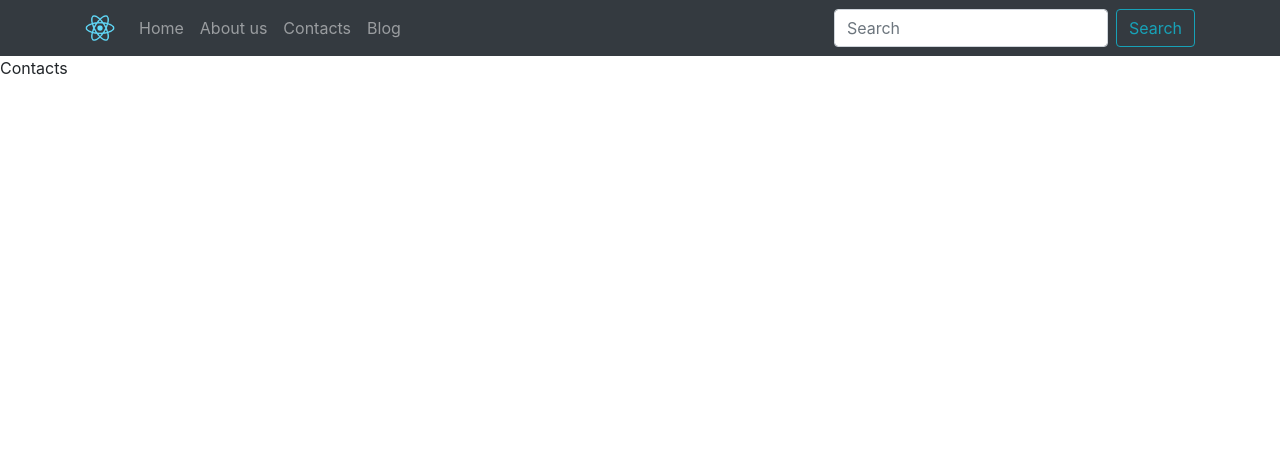
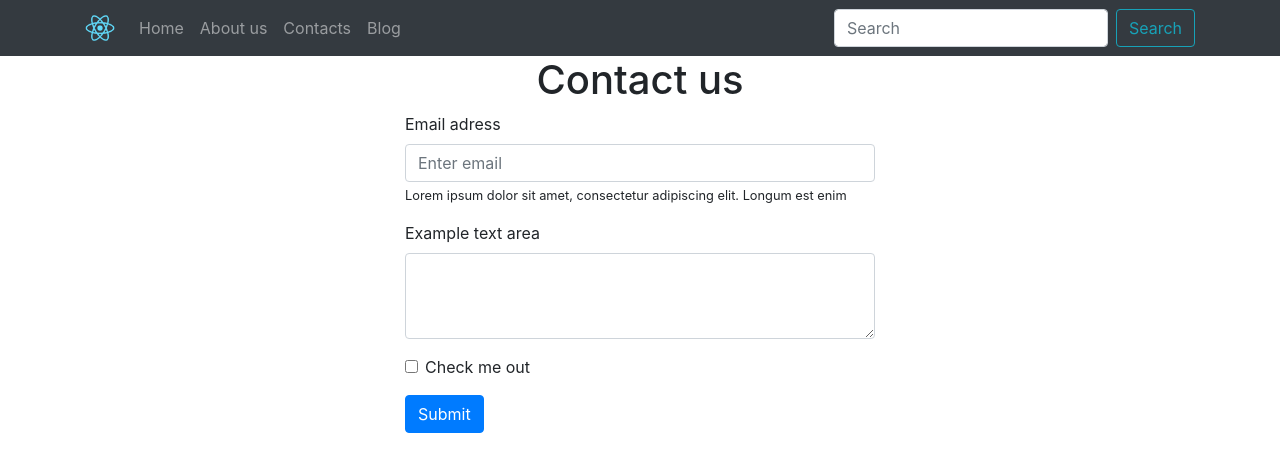
Before and after one commit to trpowerr/Project_React, a React (Create React App) app in the folder my-app/: page /contacts in a window 1280 px wide. Shown: the top 472 px of the page. Built offline with nearby package versions, Linux system fonts and the light colour scheme.

Commit message:
contact and cards

```diff
--- a/my-app/src/Pages/Contacts.js
+++ b/my-app/src/Pages/Contacts.js
@@ -1,11 +1,32 @@
 import React, { Component } from 'react';
+import { Form, Button, Container } from 'react-bootstrap';
 
 export default class Contacts extends Component {
   render() {
     return (
-      <div>
-        Contacts
-      </div>
+      <Container style={{width: '500px'}}>
+        <h1 className='text-center'> Contact us </h1>
+        <Form>
+          <Form.Group controlId='formBasicEmail'>
+            <Form.Label>Email adress</Form.Label>
+            <Form.Control type='email' placeholder='Enter email'/>
+            <Form.Text>
+              Lorem ipsum dolor sit amet, consectetur adipiscing elit. Longum est enim
+            </Form.Text>
+          </Form.Group>
+
+          <Form.Group controlId='formBasicPassword'>
+            <Form.Label>Example text area</Form.Label>
+            <Form.Control as='textarea' rows='3'/>
+          </Form.Group>
+
+          <Form.Group controlId='formBasicCheckbox'>
+            <Form.Check type='checkbox' label='Check me out'/>
+          </Form.Group>
+          <Button variant='primary' type='submit' >Submit</Button>
+
+        </Form>
+      </Container>
     )
   }
 }
--- a/my-app/src/Pages/Home.js
+++ b/my-app/src/Pages/Home.js
@@ -1,11 +1,60 @@
 import React, { Component } from 'react';
 import CarouselBox from '../Components/CarouselBox';
-import { Carousel } from 'react-bootstrap';
+import { Carousel, Container, CardDeck, Card, Button } from 'react-bootstrap';
 
 export default class Home extends Component {
   render() {
     return (
+      <>
       <CarouselBox />
+      <Container>
+        <h2 className='text-center m-4'>Our Team</h2>
+        <CardDeck className='m-4'>
+          <Card>
+            <Card.Img
+              variant='top'
+              src='https://images.pexels.com/photos/1595385/pexels-photo-1595385.jpeg?auto=compress&cs=tinysrgb&dpr=2&h=650&w=940'
+            />
+            <Card.Body>
+              <Card.Title>Developers</Card.Title>
+              <Card.Text>
+              Lorem ipsum dolor sit amet, consectetur adipiscing elit. Omnes enim iucundum motum, quo sensus hilaretur. Quia voluptatem hanc esse sentiunt omnes, quam sensus accipiens movetur et iucunditate quadam perfunditur.
+              </Card.Text>
+              <Button variant='primary'>About team</Button>
+            </Card.Body>
+          </Card>
+
+          <Card>
+            <Card.Img
+              variant='top'
+              src='https://images.pexels.com/photos/3184418/pexels-photo-3184418.jpeg?auto=compress&cs=tinysrgb&dpr=2&h=650&w=940'
+            />
+            <Card.Body>
+              <Card.Title>Developers</Card.Title>
+              <Card.Text>
+              Lorem ipsum dolor sit amet, consectetur adipiscing elit. Omnes enim iucundum motum, quo sensus hilaretur. Quia voluptatem hanc esse sentiunt omnes, quam sensus accipiens movetur et iucunditate quadam perfunditur.
+              </Card.Text>
+              <Button variant='primary'>About team</Button>
+            </Card.Body>
+          </Card>
+
+          <Card>
+            <Card.Img
+              variant='top'
+              src='https://images.pexels.com/photos/3183150/pexels-photo-3183150.jpeg?auto=compress&cs=tinysrgb&dpr=2&h=650&w=940'
+            />
+            <Card.Body>
+              <Card.Title>Developers</Card.Title>
+              <Card.Text>
+              Lorem ipsum dolor sit amet, consectetur adipiscing elit. Omnes enim iucundum motum, quo sensus hilaretur. Quia voluptatem hanc esse sentiunt omnes, quam sensus accipiens movetur et iucunditate quadam perfunditur.
+              </Card.Text>
+              <Button variant='primary'>About team</Button>
+            </Card.Body>
+          </Card>
+
+        </CardDeck>
+      </Container>
+      </>
     )
   }
 }
```
